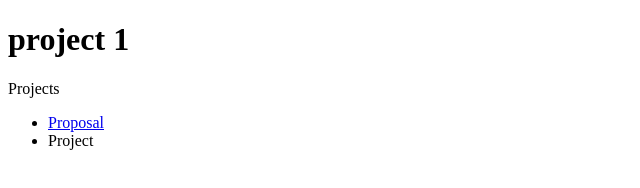
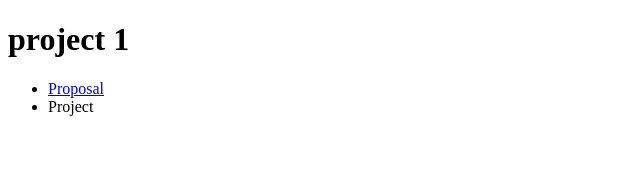
Before and after one commit to Kaylynhill/interactivemedia324, a plain HTML site: page project1/index.html in a window 1280 px wide. Shown: the whole page, without its empty margins (0-640 px from the left). Drawn offline with Linux system fonts and the light colour scheme.

Commit message:
word edit

```diff
--- a/project1/index.html
+++ b/project1/index.html
@@ -8,7 +8,7 @@
 <body>
   <h1>project 1</h1>
   <p>
-    Projects
+
     <ul>
     	<li><a href="http://kaylynhill.github.io/interactivemedia324/project1/prop/index.html">Proposal</a></li>
       <li><a >Project</a></li>
```
